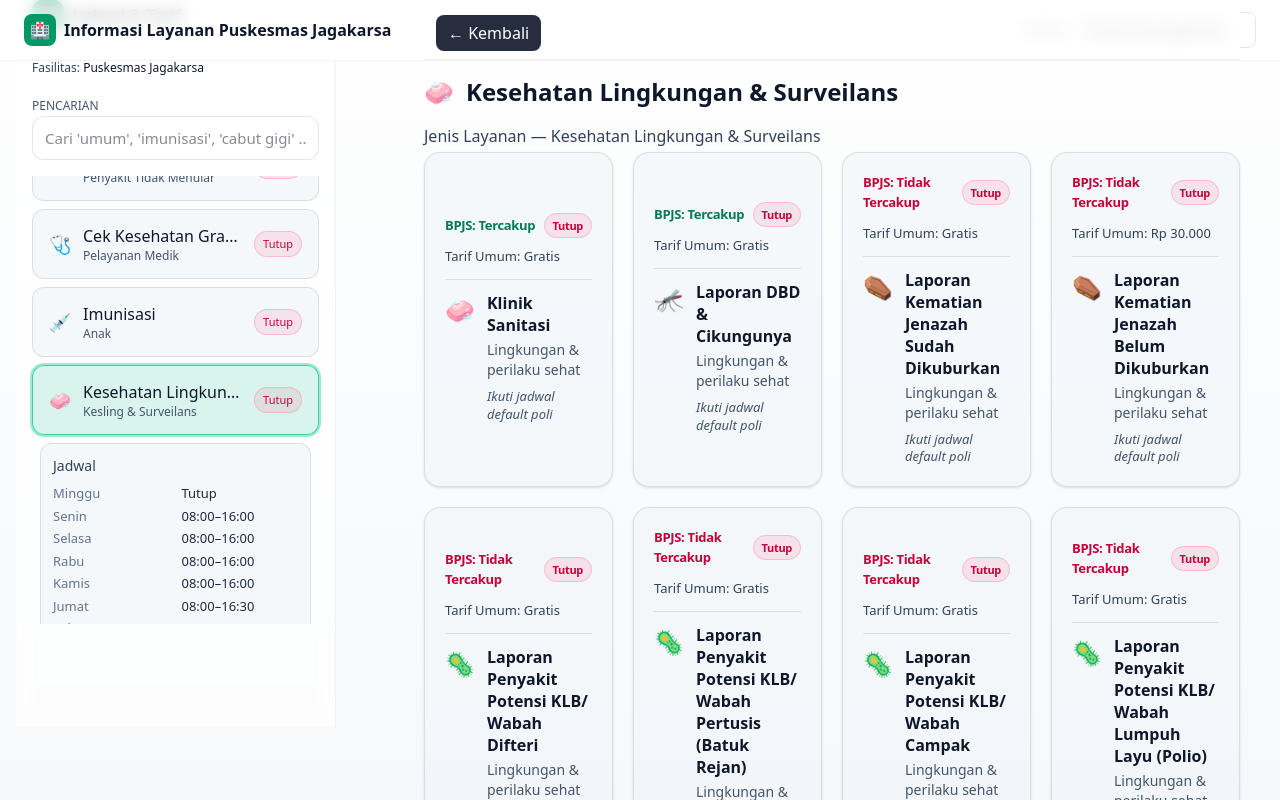
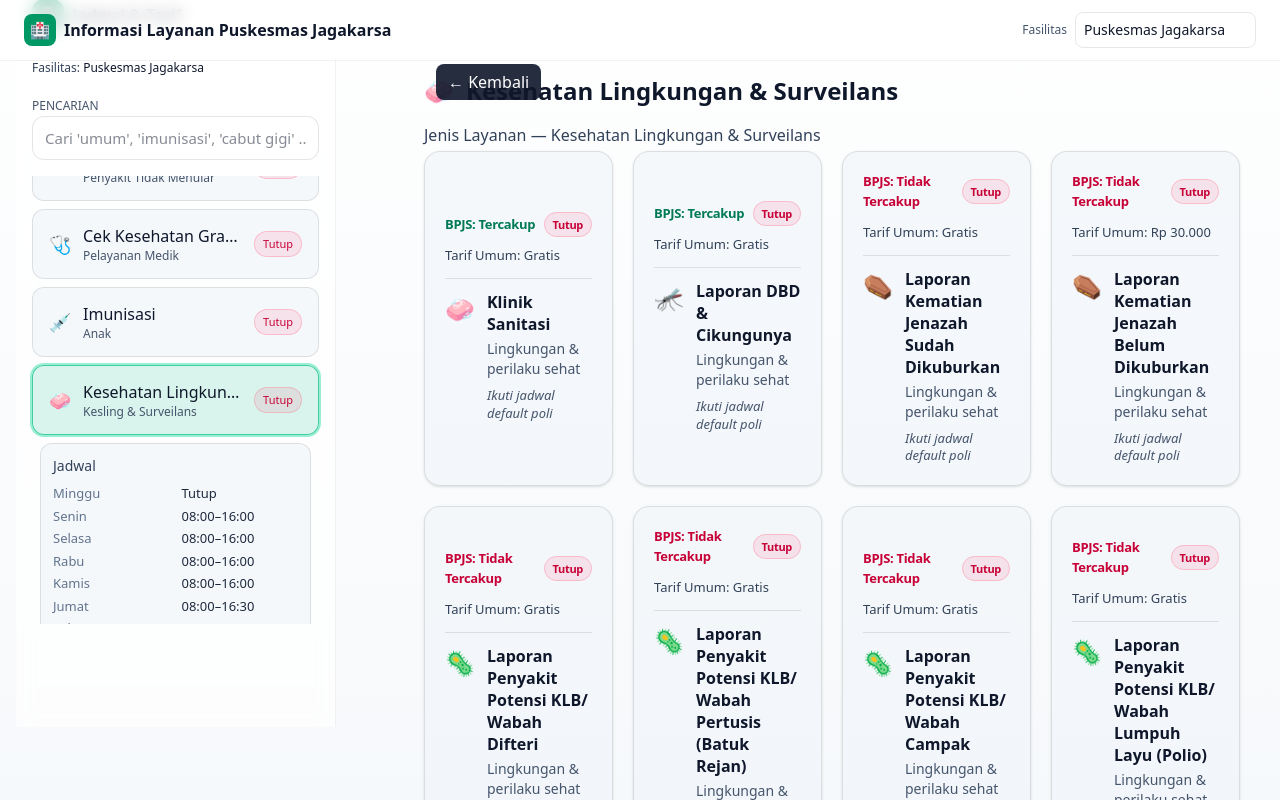
Before and after one commit to fajars97-cpu/alurlayanan, a React (Vite) app: page / in a window 1280 px wide. Both pictures are taken after a click on the button 175 px from the left and 478 px from the top of the page. Shown: the part 78-878 px from the top of the page. Built offline with nearby package versions, Linux system fonts and the light colour scheme.

Commit message:
perbaikan button back

```diff
--- a/src/App.jsx
+++ b/src/App.jsx
@@ -393,8 +393,7 @@ const StatusPill = ({ open, rest, soon }) => {
 /* ===== Sticky Back (reusable) ===== */
 function StickyBack({ onClick, label = "Kembali" }) {
   return (
-    <div className="sticky top-0 z-30 bg-white/80 dark:bg-slate-950/80 backdrop-blur
-                    border-b border-black/5 dark:border-white/10 px-3 py-2">
+    <div className="sticky top-14 z-30 px-3 py-2">
       <button
         onClick={onClick}
         className="px-3 py-1.5 rounded-lg bg-slate-900/90 text-white
```
Also changed, not shown: 4 other files (tests, documents, lock files or other folders).
